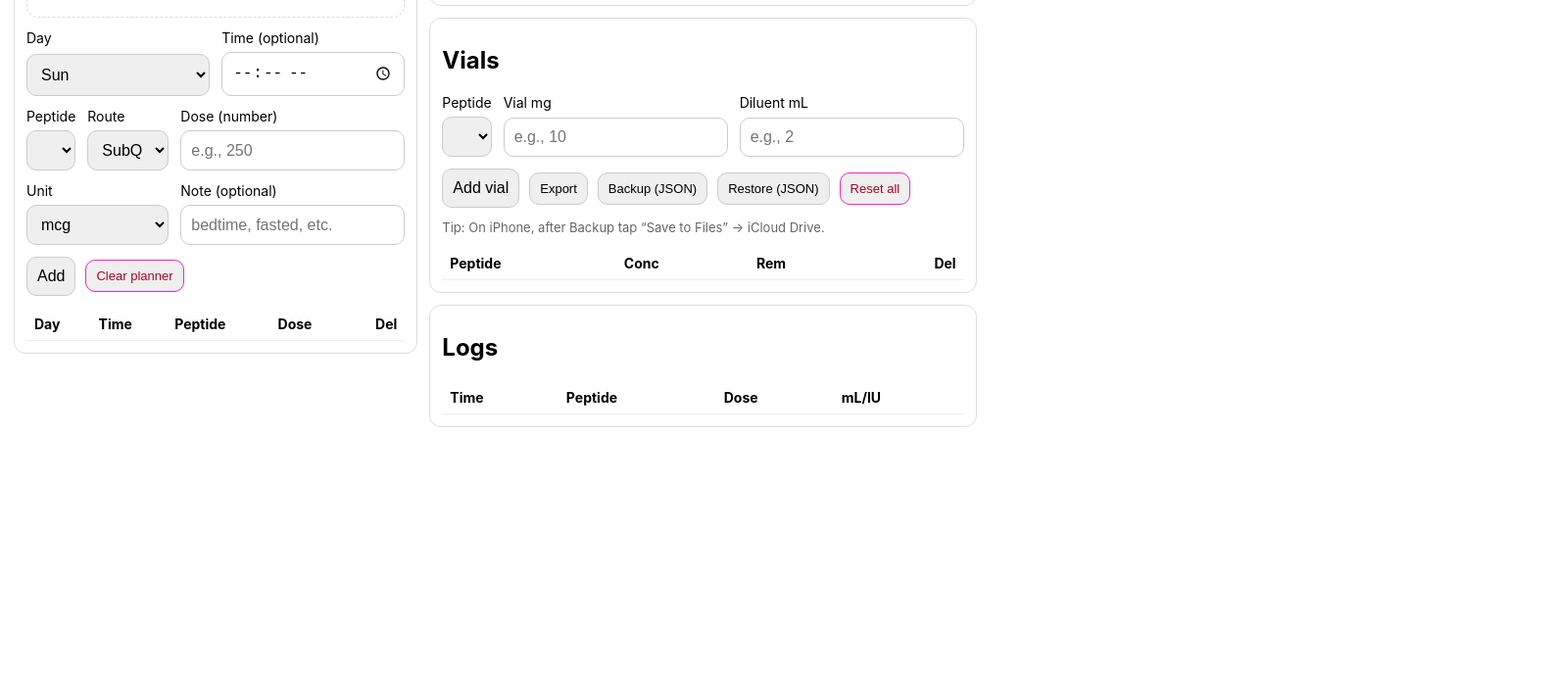
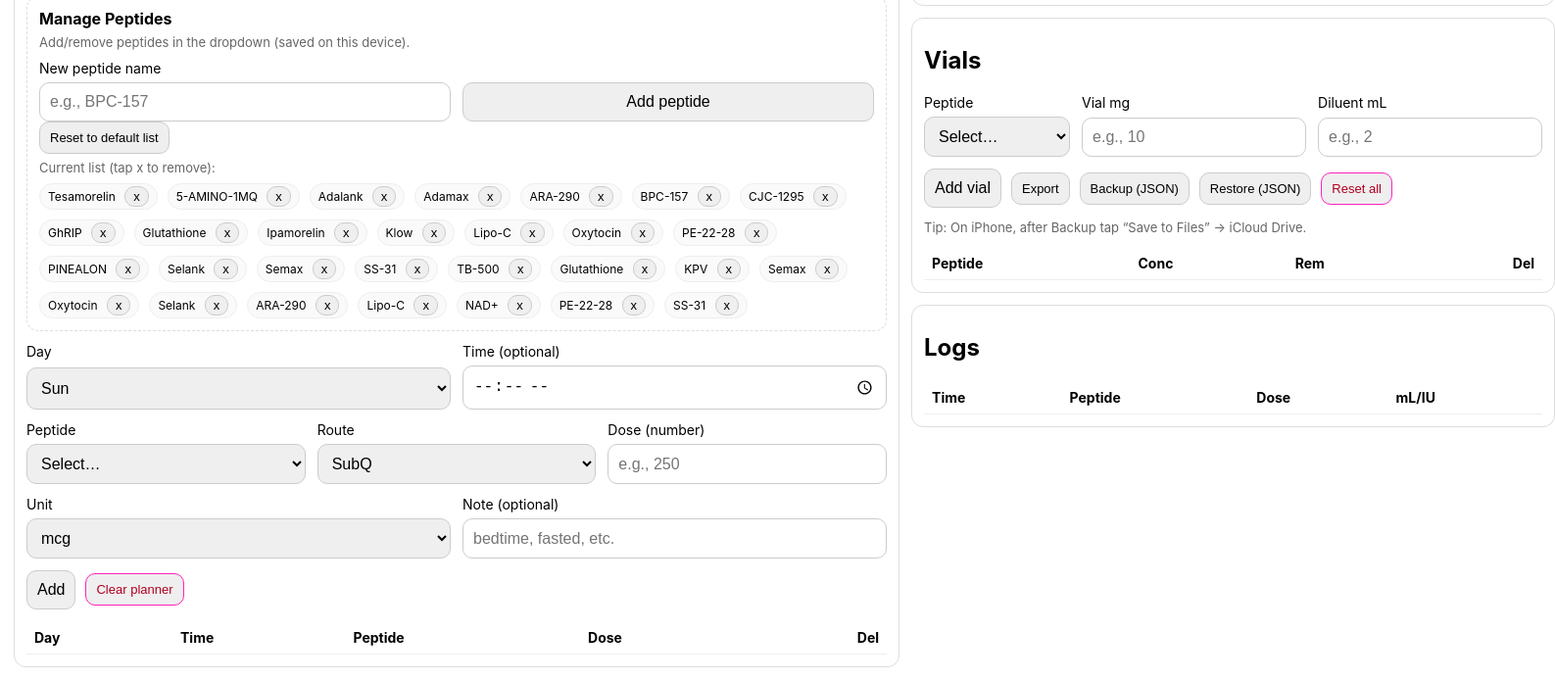
Before and after one commit to cwenterprises/Peptide-mini, a plain HTML site: page index.html in a window 1280 px wide. Shown: the part 548-1243 px from the top of the page at 98% size, 1587 px wide, since content can reach past the window. Before the commit the page ends 998 px from the top, so only its background shows below. Drawn offline with Linux system fonts and the light colour scheme.

Commit message:
Update index.html

```diff
--- a/index.html
+++ b/index.html
@@ -225,7 +225,7 @@
 
 <script>
 (() => {
-  const PEPTIDES = ["Tesamorelin","5-AMINO-1MQ","Adalank","Adamax","ARA-290","BPC-157","CJC-1295","GhRIP","Glutathione","Ipamorelin","Klow","KPV","Lipo-C","NAD+","Oxytocin","PE-22-28","PINEALON","Selank","Semax","SS-31","TB-500""Klow","Glutathione","KPV","Semax","Oxytocin","Selank","ARA-290","Lipo-C","NAD+","PE-22-28","SS-31"];
+  const PEPTIDES = ["Tesamorelin","5-AMINO-1MQ","Adalank","Adamax","ARA-290","BPC-157","CJC-1295","GhRIP","Glutathione","Ipamorelin","Klow","Lipo-C","Oxytocin","PE-22-28","PINEALON","Selank","Semax","SS-31","TB-500","Glutathione","KPV","Semax","Oxytocin","Selank","ARA-290","Lipo-C","NAD+","PE-22-28","SS-31"];
   const DAYS = ["Sun","Mon","Tue","Wed","Thu","Fri","Sat"];
   const KEY = "peptide_mini_v1";
   const $ = (id)=>document.getElementById(id);
```
